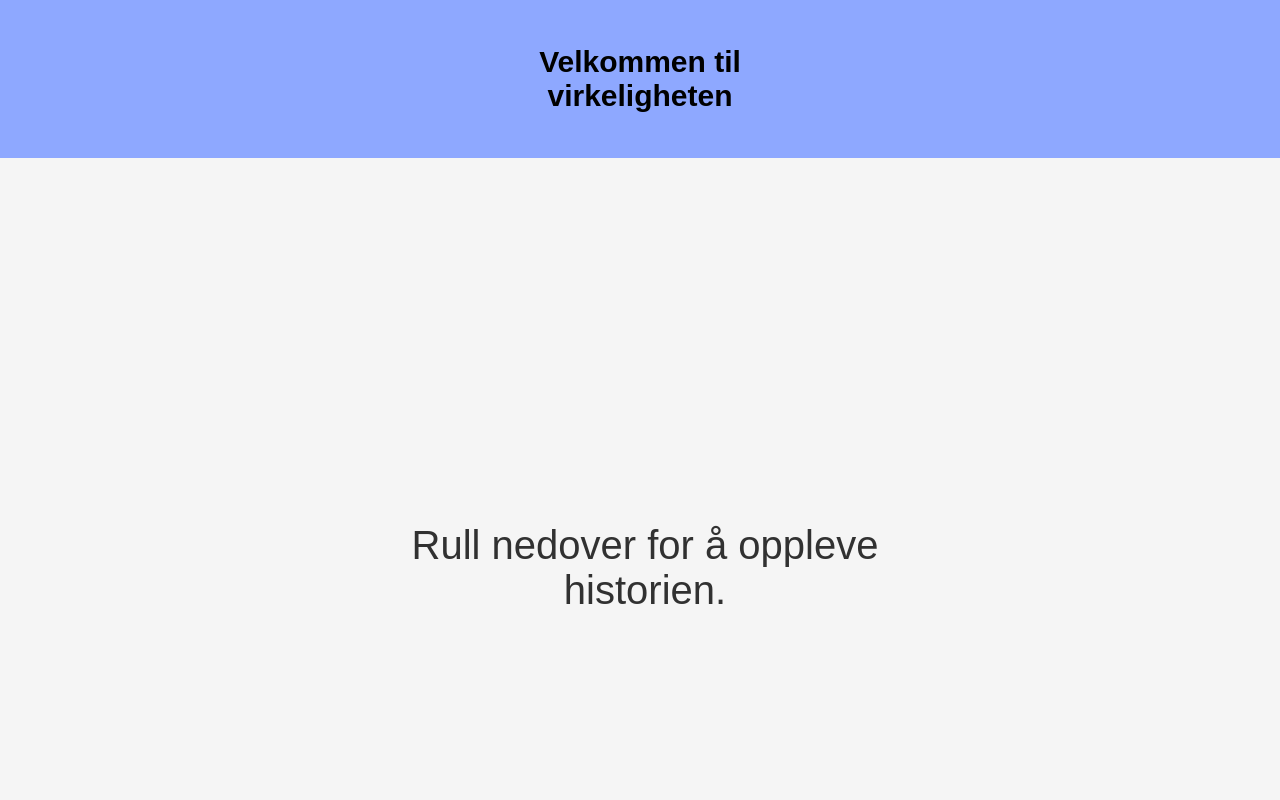
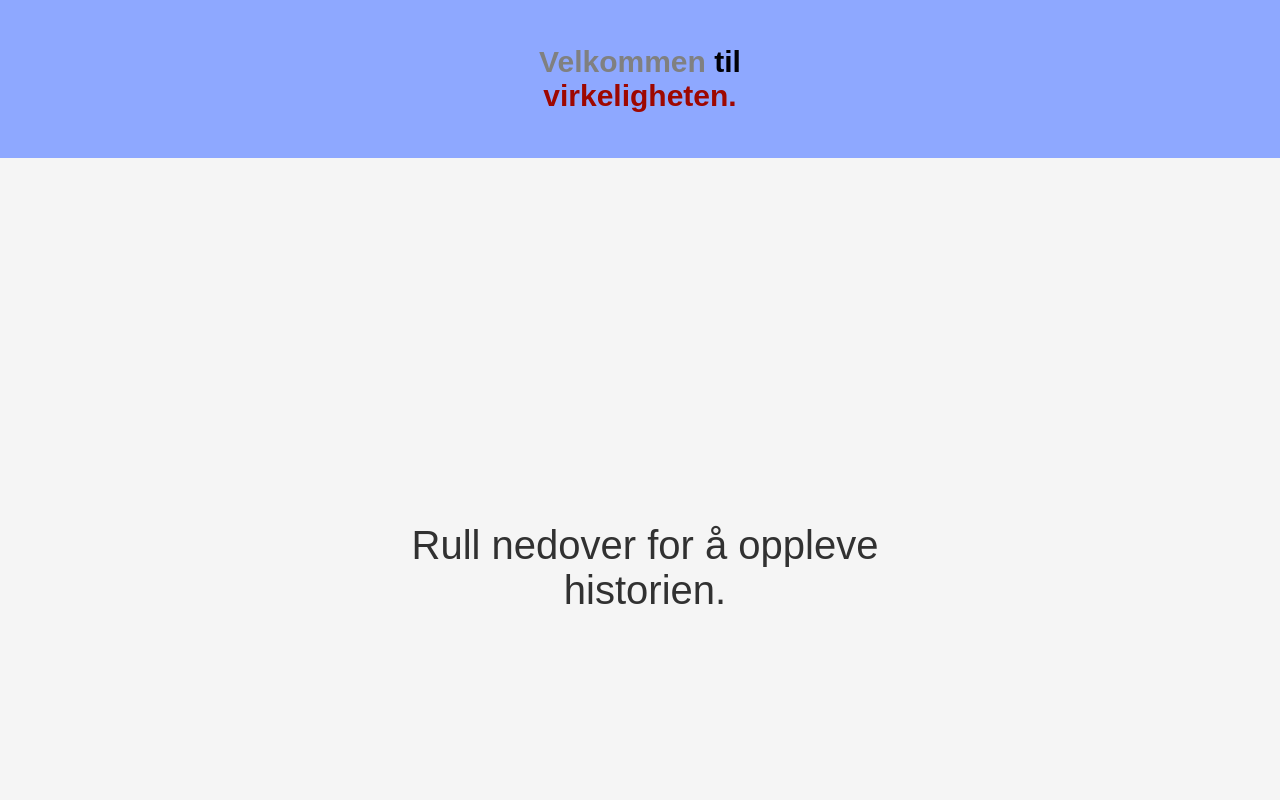
Before and after one commit to OlaHenrik08/DeathTrip2, a plain HTML site: page index.html in a window 1280 px wide. Shown: the top 800 px of the page. Drawn offline with Linux system fonts and the light colour scheme.

Commit message:
la til farge på Velkommen tik virkeligheten

```diff
--- a/index.html
+++ b/index.html
@@ -12,7 +12,7 @@
     <header>
         <nav class="navbar">
             <div class="logo">
-                <p><strong>Velkommen til virkeligheten</strong></p>
+                <p> <strong> <color class="color-gray">Velkommen</color> <color class="color-black">til </color><color class="color-red">virkeligheten.</color></strong></p>
             </div>
         </nav>
     </header>
@@ -46,7 +46,7 @@
             <section id="section-bottom" class="section">
                 <p class="text-p">Denne historien handlet ikke om VR-briller.
                     Ikke kjør beruset. <br><br>
-                    <strong>Velkommen til virkeligheten.</strong>  </p>
+                    <strong> <color class="color-gray">Velkommen</color> <color class="color-black">til </color><color class="color-red">virkeligheten.</color></strong>  </p>
             </section>
         </section>
     </main>
--- a/style.css
+++ b/style.css
@@ -151,3 +151,12 @@ img{
 #nr5{
     background-image:url();
 }
+.color-red{
+    color:#9E0700;
+}
+.color-gray{
+    color: #808080;
+}
+.color-black{
+    color: #010006;
+}
```
